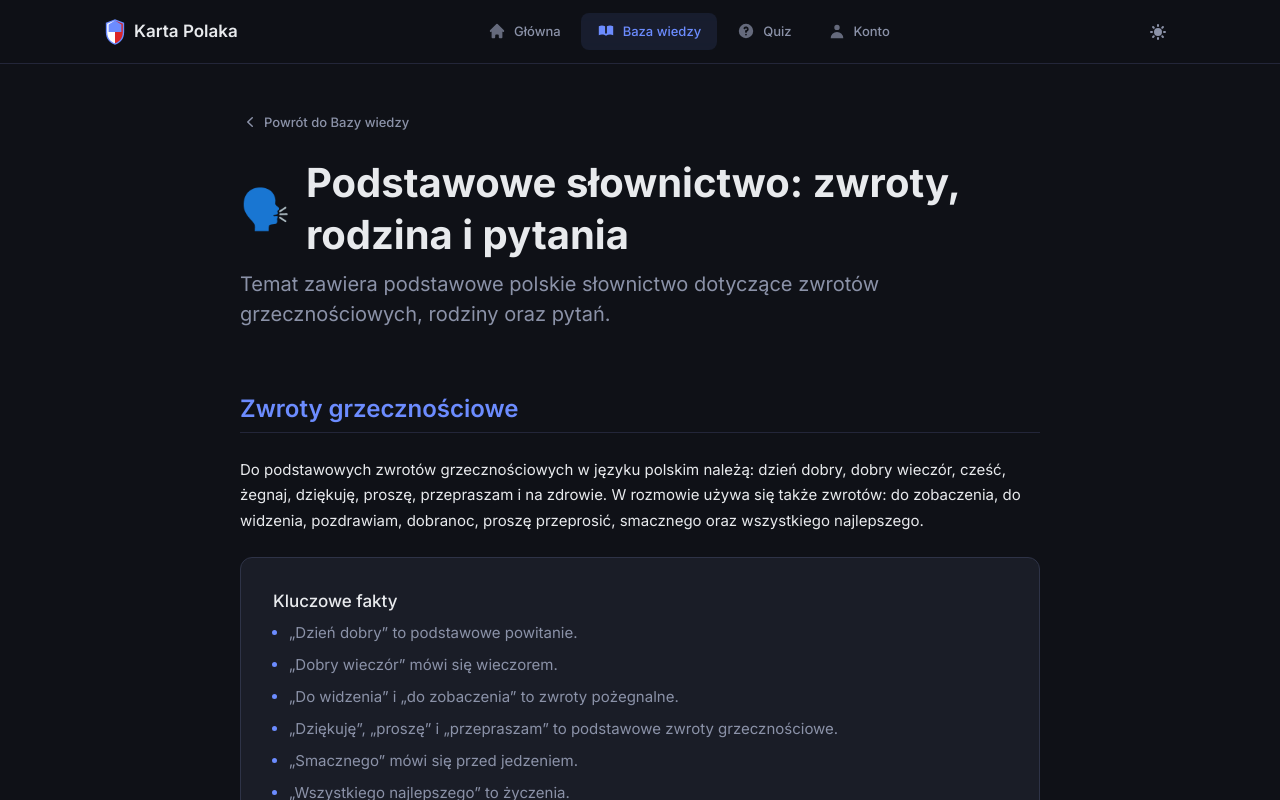
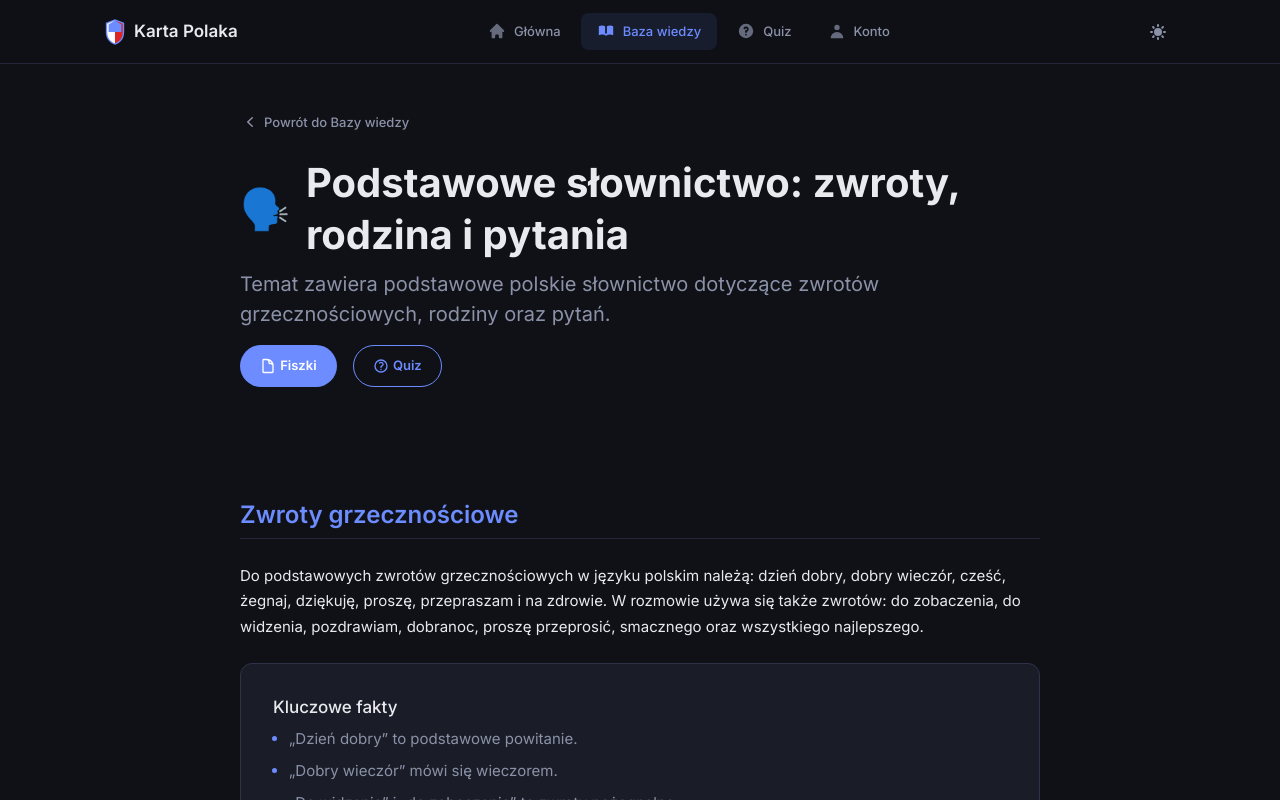
Before and after one commit to AdamLahovskyi/kartapolaka, a React (Vite) app: page /topics/basic-vocabulary in a window 1280 px wide. Shown: the top 800 px of the page. Built offline with nearby package versions, Linux system fonts and the light colour scheme.

Commit message:
style: overhaul UI with framer-motion and dark mode fixes

```diff
--- a/package.json
+++ b/package.json
@@ -10,6 +10,7 @@
     "preview": "vite preview"
   },
   "dependencies": {
+    "framer-motion": "^12.41.0",
     "react": "^19.2.6",
     "react-dom": "^19.2.6",
     "react-router-dom": "^7.18.0"
--- a/src/pages/Account.jsx
+++ b/src/pages/Account.jsx
@@ -1,4 +1,5 @@
 import { useState, useContext } from 'react';
+import { motion } from 'framer-motion';
 import { AuthContext } from '../context/AuthContext';
 import knowledgeData from '../data/knowledge.json';
 import './Account.css';
@@ -27,7 +28,12 @@ function Account() {
 
   if (!user) {
     return (
-      <div className="account-page account-page--auth">
+      <motion.div
+        className="account-page account-page--auth"
+        initial={{ opacity: 0, y: 20 }}
+        animate={{ opacity: 1, y: 0 }}
+        transition={{ duration: 0.5 }}
+      >
         <div className="account-auth-card">
           <div className="account-auth-icon">
             <svg viewBox="0 0 24 24" fill="none" stroke="currentColor" strokeWidth="1.5">
@@ -78,7 +84,7 @@ function Account() {
               : 'Nie masz konta? Zarejestruj się.'}
           </button>
         </div>
-      </div>
+      </motion.div>
     );
   }
 
@@ -86,9 +92,27 @@ function Account() {
   const topics = knowledgeData.topics.map(t => t.category);
   const uniqueTopics = [...new Set(topics)];
 
+  const containerVariants = {
+    hidden: { opacity: 0 },
+    visible: {
+      opacity: 1,
+      transition: { staggerChildren: 0.1 }
+    }
+  };
+
+  const itemVariants = {
+    hidden: { opacity: 0, y: 20 },
+    visible: { opacity: 1, y: 0, transition: { duration: 0.4 } }
+  };
+
   return (
-    <div className="account-page">
-      <div className="account-dashboard-header">
+    <motion.div
+      className="account-page"
+      variants={containerVariants}
+      initial="hidden"
+      animate="visible"
+    >
+      <motion.div className="account-dashboard-header" variants={itemVariants}>
         <div className="account-dashboard-welcome">
           <h1>Cześć, {user.username}! 👋</h1>
           <p>Oto Twój postęp w przygotowaniach do Karty Polaka.</p>
@@ -96,27 +120,29 @@ function Account() {
         <button onClick={logout} className="account-btn account-btn--secondary">
           Wyloguj się
         </button>
-      </div>
+      </motion.div>
 
-      <div className="account-stats-overview">
-        <div className="account-stat-box">
+      <motion.div className="account-stats-overview" variants={containerVariants}>
+        <motion.div className="account-stat-box" variants={itemVariants}>
           <div className="account-stat-value">{progress.overallScore}%</div>
           <div className="account-stat-label">Średni wynik z quizów</div>
-        </div>
-        <div className="account-stat-box">
+        </motion.div>
+        <motion.div className="account-stat-box" variants={itemVariants}>
           <div className="account-stat-value">{Object.keys(progress.quizScores).length}</div>
           <div className="account-stat-label">Rozpoczęte tematy</div>
-        </div>
-      </div>
+        </motion.div>
+      </motion.div>
 
-      <h2 className="account-section-title">Twoje wyniki z działów</h2>
-      <div className="account-progress-grid">
+      <motion.h2 className="account-section-title" variants={itemVariants}>
+        Twoje wyniki z działów
+      </motion.h2>
+      <motion.div className="account-progress-grid" variants={containerVariants}>
         {uniqueTopics.map(topicId => {
           const score = progress.quizScores[topicId] || 0;
           const info = categoryMap[topicId] || { title: topicId, icon: '📚' };
 
           return (
-            <div key={topicId} className="account-progress-card">
+            <motion.div key={topicId} className="account-progress-card" variants={itemVariants}>
               <div className="account-progress-header">
                 <span className="account-progress-icon">{info.icon}</span>
                 <span className="account-progress-title">{info.title}</span>
@@ -125,14 +151,14 @@ function Account() {
               <div className="account-progress-bar-bg">
                 <div
                   className="account-progress-bar-fill"
-                  style={{ width: `${score}%`, backgroundColor: score >= 80 ? 'var(--color-success)' : score > 0 ? 'var(--color-primary)' : 'var(--color-gray-300)' }}
+                  style={{ width: `${score}%`, backgroundColor: score >= 80 ? 'var(--success)' : score > 0 ? 'var(--accent)' : 'var(--bg-tertiary)' }}
                 />
               </div>
-            </div>
+            </motion.div>
           );
         })}
-      </div>
-    </div>
+      </motion.div>
+    </motion.div>
   );
 }
 
--- a/src/pages/Home.jsx
+++ b/src/pages/Home.jsx
@@ -1,28 +1,47 @@
 import { Link } from 'react-router-dom';
+import { useContext } from 'react';
+import { motion } from 'framer-motion';
+import { AuthContext } from '../context/AuthContext';
 import knowledgeData from '../data/knowledge.json';
 import quizData from '../data/quiz.json';
 import './Home.css';
-
-import { useContext } from 'react';
-import { AuthContext } from '../context/AuthContext';
 
 function Home() {
   const { user, progress } = useContext(AuthContext);
   const topicCount = knowledgeData.topics.length;
   const questionCount = quizData.questions.length;
 
+  const containerVariants = {
+    hidden: { opacity: 0 },
+    visible: {
+      opacity: 1,
+      transition: { staggerChildren: 0.15 }
+    }
+  };
+
+  const itemVariants = {
+    hidden: { opacity: 0, y: 30 },
+    visible: { opacity: 1, y: 0, transition: { duration: 0.5, ease: "easeOut" } }
+  };
+
   return (
-    <div className="home">
-      <section className="home__hero">
+    <motion.div
+      className="home"
+      variants={containerVariants}
+      initial="hidden"
+      animate="visible"
+    >
+      <motion.section className="home__hero" variants={itemVariants}>
         <div className="home__hero-badge">Nauka i powtórki</div>
         <h1 className="home__title">Karta Polaka</h1>
         <p className="home__subtitle">
           Przygotuj się do rozmowy — powtórz historię, kulturę, tradycje i więcej.
           Wszystko w jednym miejscu, zawsze pod ręką.
         </p>
-      </section>
+      </motion.section>
 
-      <section className="home__cards">
+      <motion.section className="home__cards" variants={containerVariants}>
+        <motion.div variants={itemVariants}>
           <Link to="/topics" className="home__card">
             <div className="home__card-icon">
               <svg viewBox="0 0 24 24" fill="none" stroke="currentColor" strokeWidth="1.5" width="28" height="28">
@@ -39,7 +58,9 @@ function Home() {
               </svg>
             </div>
           </Link>
+        </motion.div>
 
+        <motion.div variants={itemVariants}>
           <Link to="/quiz" className="home__card">
             <div className="home__card-icon home__card-icon--quiz">
               <svg viewBox="0 0 24 24" fill="none" stroke="currentColor" strokeWidth="1.5" width="28" height="28">
@@ -56,9 +77,10 @@ function Home() {
               </svg>
             </div>
           </Link>
-      </section>
+        </motion.div>
+      </motion.section>
 
-      <section className="home__stats">
+      <motion.section className="home__stats" variants={itemVariants}>
         <div className="home__stat">
           <span className="home__stat-value">{topicCount}</span>
           <span className="home__stat-label">Tematów</span>
@@ -71,17 +93,17 @@ function Home() {
         <div className="home__stat-divider"></div>
         {user ? (
           <div className="home__stat">
-            <span className="home__stat-value" style={{ color: 'var(--color-primary)' }}>{progress.overallScore}%</span>
+            <span className="home__stat-value" style={{ color: 'var(--accent)' }}>{progress.overallScore}%</span>
             <span className="home__stat-label">Twój wynik</span>
           </div>
         ) : (
           <Link to="/account" className="home__stat" style={{ textDecoration: 'none', cursor: 'pointer' }}>
-            <span className="home__stat-value" style={{ fontSize: '1.5rem', color: 'var(--color-text-light)' }}>Logowanie</span>
+            <span className="home__stat-value" style={{ fontSize: '1.5rem', color: 'var(--text-secondary)' }}>Logowanie</span>
             <span className="home__stat-label">Zapisz postęp</span>
           </Link>
         )}
-      </section>
-    </div>
+      </motion.section>
+    </motion.div>
   );
 }
 
--- a/src/pages/TopicDetail.css
+++ b/src/pages/TopicDetail.css
@@ -165,6 +165,55 @@
   line-height: 1.5;
 }
 
+/* ===== Action Buttons ===== */
+.topic-detail__actions {
+  display: flex;
+  gap: var(--space-md);
+  margin-top: var(--space-md);
+  margin-bottom: var(--space-2xl);
+  flex-wrap: wrap;
+}
+
+.topic-detail__action-btn {
+  display: inline-flex;
+  align-items: center;
+  gap: var(--space-xs);
+  padding: 0.6rem 1.2rem;
+  font-size: var(--fs-sm);
+  font-weight: var(--fw-semibold);
+  border-radius: 100px; /* pill shape */
+  transition: transform var(--transition-fast), background-color var(--transition-fast), box-shadow var(--transition-fast);
+  border: 1px solid transparent;
+}
+
+.topic-detail__action-btn:hover {
+  transform: translateY(-2px);
+  box-shadow: var(--shadow-sm);
+}
+
+.topic-detail__action-btn:active {
+  transform: translateY(0);
+}
+
+.topic-detail__action-btn--primary {
+  background-color: var(--accent);
+  color: white;
+}
+
+.topic-detail__action-btn--primary:hover {
+  background-color: var(--accent-hover);
+}
+
+.topic-detail__action-btn--secondary {
+  background-color: transparent;
+  color: var(--accent);
+  border-color: var(--accent);
+}
+
+.topic-detail__action-btn--secondary:hover {
+  background-color: var(--accent-subtle);
+}
+
 /* ===== Mobile ===== */
 @media (max-width: 768px) {
   .topic-detail__title {
--- a/src/pages/TopicDetail.jsx
+++ b/src/pages/TopicDetail.jsx
@@ -1,4 +1,5 @@
 import { useParams, Navigate, Link } from 'react-router-dom';
+import { motion } from 'framer-motion';
 import knowledgeData from '../data/knowledge.json';
 import './TopicDetail.css';
 
@@ -10,9 +11,28 @@ function TopicDetail() {
     return <Navigate to="/topics" replace />;
   }
 
+  // Animation variants
+  const containerVariants = {
+    hidden: { opacity: 0 },
+    visible: {
+      opacity: 1,
+      transition: { staggerChildren: 0.1 }
+    }
+  };
+
+  const itemVariants = {
+    hidden: { opacity: 0, y: 20 },
+    visible: { opacity: 1, y: 0, transition: { duration: 0.4 } }
+  };
+
   return (
-    <div className="topic-detail">
-      <div className="topic-detail__header">
+    <motion.div
+      className="topic-detail"
+      variants={containerVariants}
+      initial="hidden"
+      animate="visible"
+    >
+      <motion.div className="topic-detail__header" variants={itemVariants}>
         <Link to="/topics" className="topic-detail__back">
           <svg viewBox="0 0 20 20" fill="currentColor" width="20" height="20">
             <path fillRule="evenodd" d="M12.79 5.23a.75.75 0 01-.02 1.06L8.832 10l3.938 3.71a.75.75 0 11-1.04 1.08l-4.5-4.25a.75.75 0 010-1.08l4.5-4.25a.75.75 0 011.06.02z" clipRule="evenodd" />
@@ -24,11 +44,37 @@ function TopicDetail() {
           <h1 className="topic-detail__title">{topic.title}</h1>
         </div>
         <p className="topic-detail__desc">{topic.description}</p>
-      </div>
+
+        {/* Buttons moved to top and styled with CSS classes */}
+        <div className="topic-detail__actions">
+          <Link
+            to={`/quiz/flashcards?topic=${topic.category}`}
+            className="topic-detail__action-btn topic-detail__action-btn--primary"
+          >
+            <svg viewBox="0 0 24 24" fill="none" stroke="currentColor" strokeWidth="2" width="16" height="16">
+              <path strokeLinecap="round" strokeLinejoin="round" d="M19.5 14.25v-2.625a3.375 3.375 0 00-3.375-3.375h-1.5A1.125 1.125 0 0113.5 7.125v-1.5a3.375 3.375 0 00-3.375-3.375H8.25m2.25 0H5.625c-.621 0-1.125.504-1.125 1.125v17.25c0 .621.504 1.125 1.125 1.125h12.75c.621 0 1.125-.504 1.125-1.125V11.25a9 9 0 00-9-9z" />
+            </svg>
+            Fiszki
+          </Link>
+          <Link
+            to={`/quiz/test?topic=${topic.category}`}
+            className="topic-detail__action-btn topic-detail__action-btn--secondary"
+          >
+            <svg viewBox="0 0 24 24" fill="none" stroke="currentColor" strokeWidth="2" width="16" height="16">
+              <path strokeLinecap="round" strokeLinejoin="round" d="M9.879 7.519c1.171-1.025 3.071-1.025 4.242 0 1.172 1.025 1.172 2.687 0 3.712-.203.179-.43.326-.67.442-.745.361-1.45.999-1.45 1.827v.75M21 12a9 9 0 11-18 0 9 9 0 0118 0zm-9 5.25h.008v.008H12v-.008z" />
+            </svg>
+            Quiz
+          </Link>
+        </div>
+      </motion.div>
 
       <div className="topic-detail__content">
         {topic.sections.map((section, index) => (
-          <section key={section.id || index} className="topic-section">
+          <motion.section
+            key={section.id || index}
+            className="topic-section"
+            variants={itemVariants}
+          >
             <h2 className="topic-section__title">{section.title}</h2>
 
             {section.content && (
@@ -77,33 +123,10 @@ function TopicDetail() {
                 </div>
               </div>
             )}
-          </section>
+          </motion.section>
         ))}
       </div>
-
-      <div className="topic-detail__actions" style={{ marginTop: '3rem', display: 'flex', gap: '1rem', flexWrap: 'wrap', animation: 'slideUp 0.5s ease-out' }}>
-        <Link
-          to={`/quiz/flashcards?topic=${topic.category}`}
-          className="topic-detail__action-btn"
-          style={{ display: 'flex', alignItems: 'center', gap: '0.5rem', padding: '1rem 1.5rem', background: 'var(--color-primary)', color: 'white', textDecoration: 'none', borderRadius: '12px', fontWeight: 'bold', transition: 'transform 0.2s', flex: 1, justifyContent: 'center' }}
-        >
-          <svg viewBox="0 0 24 24" fill="none" stroke="currentColor" strokeWidth="2" width="20" height="20">
-            <path strokeLinecap="round" strokeLinejoin="round" d="M19.5 14.25v-2.625a3.375 3.375 0 00-3.375-3.375h-1.5A1.125 1.125 0 0113.5 7.125v-1.5a3.375 3.375 0 00-3.375-3.375H8.25m2.25 0H5.625c-.621 0-1.125.504-1.125 1.125v17.25c0 .621.504 1.125 1.125 1.125h12.75c.621 0 1.125-.504 1.125-1.125V11.25a9 9 0 00-9-9z" />
-          </svg>
-          Przejdź do Fiszek
-        </Link>
-        <Link
-          to={`/quiz/test?topic=${topic.category}`}
-          className="topic-detail__action-btn"
-          style={{ display: 'flex', alignItems: 'center', gap: '0.5rem', padding: '1rem 1.5rem', background: 'white', color: 'var(--color-primary)', border: '2px solid var(--color-primary)', textDecoration: 'none', borderRadius: '12px', fontWeight: 'bold', transition: 'transform 0.2s', flex: 1, justifyContent: 'center' }}
-        >
-          <svg viewBox="0 0 24 24" fill="none" stroke="currentColor" strokeWidth="2" width="20" height="20">
-            <path strokeLinecap="round" strokeLinejoin="round" d="M9.879 7.519c1.171-1.025 3.071-1.025 4.242 0 1.172 1.025 1.172 2.687 0 3.712-.203.179-.43.326-.67.442-.745.361-1.45.999-1.45 1.827v.75M21 12a9 9 0 11-18 0 9 9 0 0118 0zm-9 5.25h.008v.008H12v-.008z" />
-          </svg>
-          Rozwiąż Quiz
-        </Link>
-      </div>
-    </div>
+    </motion.div>
   );
 }
 
--- a/src/pages/Topics.jsx
+++ b/src/pages/Topics.jsx
@@ -1,20 +1,40 @@
 import { Link } from 'react-router-dom';
+import { motion } from 'framer-motion';
 import knowledgeData from '../data/knowledge.json';
 import './Topics.css';
 
 function Topics() {
+  const containerVariants = {
+    hidden: { opacity: 0 },
+    visible: {
+      opacity: 1,
+      transition: { staggerChildren: 0.1 }
+    }
+  };
+
+  const itemVariants = {
+    hidden: { opacity: 0, y: 20 },
+    visible: { opacity: 1, y: 0, transition: { duration: 0.4 } }
+  };
+
   return (
-    <div className="topics">
-      <div className="topics__header">
+    <motion.div
+      className="topics"
+      variants={containerVariants}
+      initial="hidden"
+      animate="visible"
+    >
+      <motion.div className="topics__header" variants={itemVariants}>
         <h1 className="topics__title">Baza wiedzy</h1>
         <p className="topics__subtitle">
           Materiały do nauki podzielone według tematów.
         </p>
-      </div>
+      </motion.div>
 
-      <div className="topics__grid">
+      <motion.div className="topics__grid" variants={containerVariants}>
         {knowledgeData.topics.map((topic) => (
-          <Link key={topic.id} to={`/topics/${topic.id}`} className="topics__card">
+          <motion.div key={topic.id} variants={itemVariants}>
+            <Link to={`/topics/${topic.id}`} className="topics__card">
               <div className="topics__card-header">
                 <span className="topics__card-icon">{topic.icon}</span>
                 <h2 className="topics__card-title">{topic.title}</h2>
@@ -28,9 +48,10 @@ function Topics() {
                 </span>
               </div>
             </Link>
+          </motion.div>
         ))}
-      </div>
-    </div>
+      </motion.div>
+    </motion.div>
   );
 }
 
```
Also changed, not shown: src/pages/Account.css (+32 -45 lines), 1 other file (tests, documents, lock files or other folders). Lines whose indentation alone changed are shown as unchanged.
